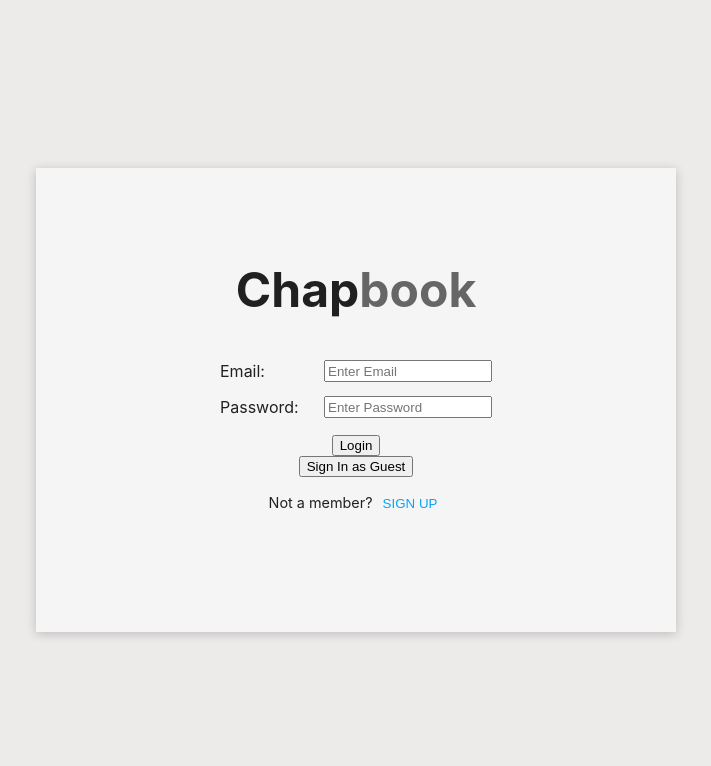
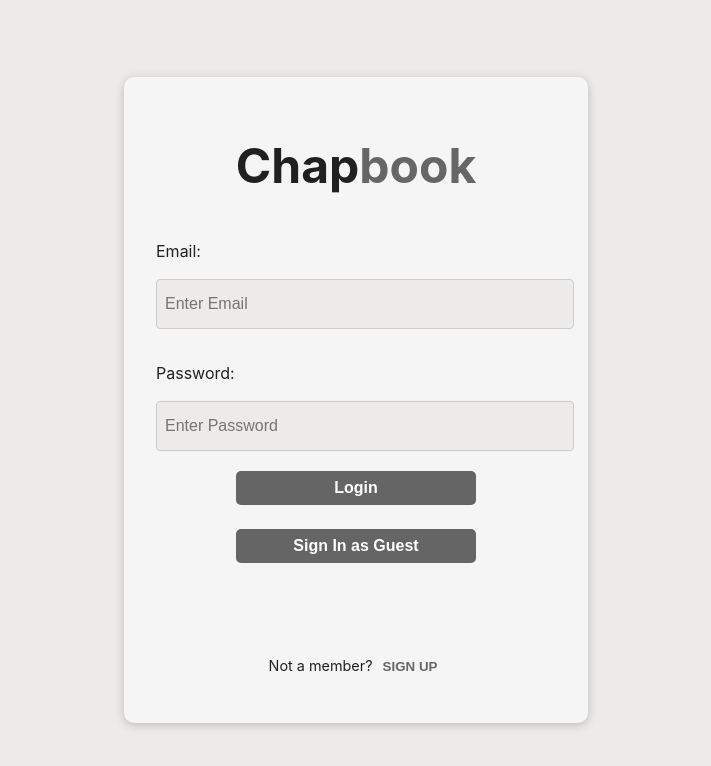
Before and after one commit to 709macdonald/ChapbookReactApp, a React (Vite) app: page / in a window 1280 px wide. Shown: the top 766 px of the page, without its empty margins (284-995 px from the left). Built offline with nearby package versions, Linux system fonts and the light colour scheme.

Commit message:
updated login screen

```diff
--- a/src/components/LoginScreen.jsx
+++ b/src/components/LoginScreen.jsx
@@ -148,10 +148,11 @@ export default function LoginScreen({
         <span className="chap">Chap</span>
         <span className="book">book</span>
       </h1>
+
       {isLoggedIn ? (
         <p>You are logged in!</p>
       ) : (
-        <>
+        <div className="loginFormWrapper">
           <div className="emailLoginDiv">
             <p>Email:</p>
             <input
@@ -161,6 +162,7 @@ export default function LoginScreen({
               onChange={(e) => setEmail(e.target.value)}
             />
           </div>
+
           <div className="passwordLoginDiv">
             <p>Password:</p>
             <input
@@ -171,21 +173,15 @@ export default function LoginScreen({
               onChange={(e) => setPassword(e.target.value)}
             />
           </div>
+
           <button className="loginButton" onClick={handleLogin}>
             Login
           </button>
-        </>
-      )}
+
           <button className="guestLoginButton" onClick={handleGuestLogin}>
             Sign In as Guest
           </button>
 
-      <p className="notAMemberText">
-        Not a member?{" "}
-        <button onClick={showSignUpPage} className="signUpButton">
-          SIGN UP
-        </button>
-      </p>
           <GoogleLoginButton
             buttonText="signin_with"
             fetchFiles={fetchFiles}
@@ -199,7 +195,16 @@ export default function LoginScreen({
             setError={setError}
           />
 
+          <p className="notAMemberText">
+            Not a member?{" "}
+            <button onClick={showSignUpPage} className="signUpButton">
+              SIGN UP
+            </button>
+          </p>
+
           {error && <p className="errorText">{error}</p>}
+        </div>
+      )}
     </div>
   );
 }
--- a/src/styles/loginScreen.css
+++ b/src/styles/loginScreen.css
@@ -7,63 +7,93 @@
   position: absolute;
   top: 0;
   left: 0;
-  z-index: 998; /* so it's behind the login/signup boxes */
+  z-index: 998;
 }
 
 .loginPageDiv {
   z-index: 999;
   background-color: var(--main-bg-color);
-  padding: 4rem;
-  width: 40%;
+  padding: 2rem;
+  width: 90%;
+  max-width: 400px;
   display: flex;
   flex-direction: column;
   align-items: center;
-  justify-content: center;
   box-shadow: var(--shadow);
+  border-radius: 10px;
+  color: var(--font-color);
 }
 
-.emailLoginDiv {
+.loginFormWrapper {
   display: flex;
-  align-items: row;
-  height: 1rem;
-  width: 17rem;
-  justify-content: space-between;
+  flex-direction: column;
   align-items: center;
-  margin: 1rem 0 0 0;
-  padding: 0;
+  gap: 1rem;
+  width: 100%;
 }
 
-.emailLoginInput {
-  height: 1rem;
-  width: 10rem;
+.emailLoginDiv,
+.passwordLoginDiv {
+  display: flex;
+  flex-direction: column;
+  width: 100%;
 }
 
-.passwordLoginDiv {
-  display: flex;
-  align-items: row;
-  width: 17rem;
-  justify-content: space-between;
-  align-items: center;
-  margin: 0;
-  padding: 0;
+.emailLoginInput,
+.passwordLoginInput {
+  height: 2rem;
+  width: 100%;
+  padding: 0.5rem;
+  font-size: 1rem;
+  border: 1px solid #ccc;
+  border-radius: 4px;
+  background-color: var(--secondary-bg-color);
+  color: var(--font-color);
 }
 
-.passwordLoginInput {
-  height: 1rem;
-  width: 10rem;
+.loginButton,
+.guestLoginButton {
+  padding: 0.5rem 1rem;
+  margin: 0.25rem 0;
+  border: none;
+  background-color: var(--logo-2nd-color);
+  color: white;
+  cursor: pointer;
+  font-weight: bold;
+  border-radius: 5px;
+  width: 100%;
+  max-width: 15rem;
+  font-size: 1rem;
+  transition: background-color 0.2s ease-in-out;
+}
+
+.loginButton:hover,
+.guestLoginButton:hover {
+  background-color: var(--hover-bg-color);
+  color: var(--font-color);
 }
 
 .notAMemberText {
   font-size: var(--secondary-font-size);
+  text-align: center;
+  margin-top: 1rem;
 }
 
 .signUpButton {
   background-color: transparent;
   border: none;
-  color: rgb(7, 164, 249);
+  color: var(--logo-2nd-color);
   cursor: pointer;
+  font-weight: bold;
 }
 
 .signUpButton:hover {
-  color: rgb(7, 193, 255);
+  color: var(--hover-bg-color);
 }
+
+.errorText {
+  color: red;
+  font-size: 0.9rem;
+  text-align: center;
+  margin-top: 1rem;
+}
```
Lines whose indentation alone changed are shown as unchanged.
